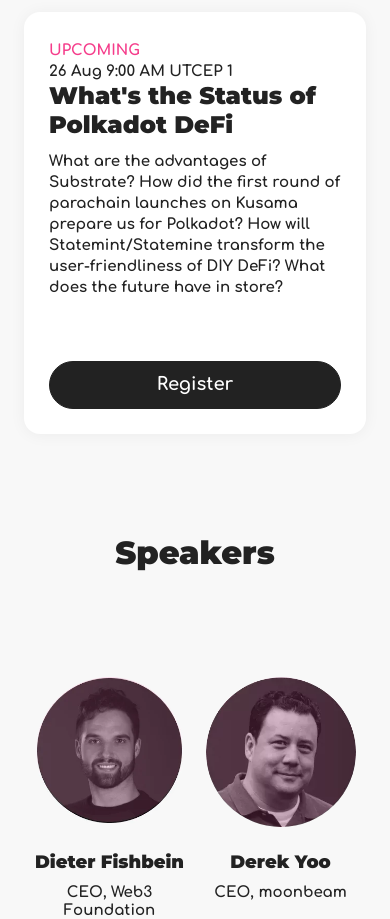
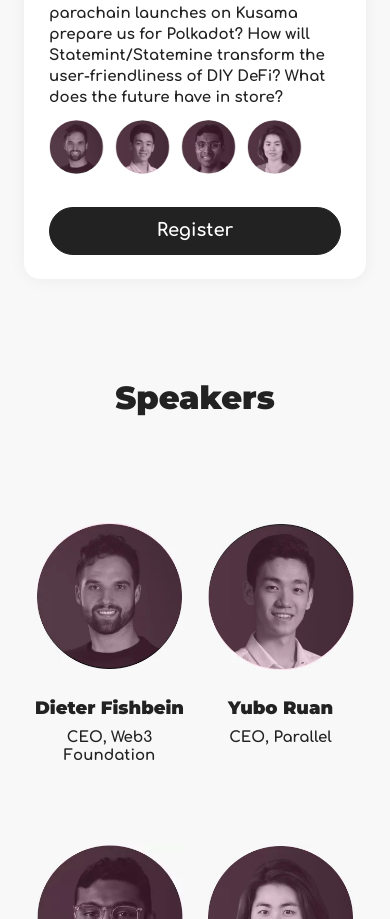
Before and after one commit to parallel-finance/polkadot-defi, a website: page index.html in a window 390 px wide. Shown: the part 1081-2000 px from the top of the page. Drawn offline with Linux system fonts and the light colour scheme.

Commit message:
Update QA details
Adding Speakers to Talks
Remplace Hero Main Image
Remplace section location

```diff
--- a/assets/styles/website/sections.scss
+++ b/assets/styles/website/sections.scss
@@ -139,9 +139,16 @@
         li {
           display:inline-block;
           margin-right:10px;
+          @include mobile {
+            margin-right:5px;
+          }
           img {
             max-width:60px;
             padding:0px;
+            @include mobile {
+              max-width:55px;
+            }
+            @include radius(50%);
           }
         }
       }
@@ -187,16 +194,12 @@
         margin:0px auto;
         width: 210px;
         height: 210px;
-        @include radius(50%);
         overflow:hidden;
         @include mobile {
           width:150px;
           height:150px;
         }
-        img {
-          width:100%;
-          height:auto;
-        }
+
       }
       &__description {
         padding:25px 0px 0px 0px;
--- a/index.html
+++ b/index.html
@@ -93,16 +93,6 @@
 			</div>
 		</section>
 
-		<section>
-			<div class="container">
-				<p class="center">
-					Polkadot DeFi is the first event focused on investing and building innovative<br>
-					DeFi projects in the Polkadot and Kusama ecosystem. It is a curated, <br>
-					thought-provoking, and impactful event featuring industry-leading <br>
-					founders, researchers, and developers.
-				</p>
-			</div>
-		</section>
 
 		<section class="talks" id="talks">
 			<div class="container center">
@@ -116,10 +106,16 @@
 						<p>What are the advantages of Substrate? How did the first round of parachain launches on Kusama prepare us for Polkadot? How will Statemint/Statemine transform the user-friendliness of DIY DeFi? What does the future have in store?</p>
 						<ul>
 							<li>
-								<img loading="lazy" class="lazyload" data-src="assets/images/gral/speakers/01.png" alt="">
+								<img loading="lazy" class="lazyload" data-src="assets/images/gral/speakers/dieter.webp" alt="">
 							</li>
 							<li>
-								<img loading="lazy" class="lazyload" data-src="assets/images/gral/speakers/02.png" alt="">
+								<img loading="lazy" class="lazyload" data-src="assets/images/gral/speakers/yubo.webp" alt="">
+							</li>
+							<li>
+								<img loading="lazy" class="lazyload" data-src="assets/images/gral/speakers/niraj.webp" alt="">
+							</li>
+							<li>
+								<img loading="lazy" class="lazyload" data-src="assets/images/gral/speakers/bette.webp" alt="">
 							</li>
 						</ul>
 						<a href="https://testnet.parallel.fi/" target="_blank" rel="noopener" class="btn solid" data-hover="float" >Register</a>
@@ -143,11 +139,11 @@
 					</div>
 					<div class="member">
 						<div class="member__image">
-							<img loading="lazy" class="lazyload" data-src="assets/images/gral/speakers/derek.webp"  width="210" height="205">
+							<img loading="lazy" class="lazyload" data-src="assets/images/gral/speakers/yubo.webp" alt="Yubo Ruan" width="210" height="205">
 						</div>
 						<div class="member__description center">
-							<h4>Derek Yoo</h4>
-							<h5>CEO, moonbeam</h5>
+							<h4>Yubo Ruan</h4>
+							<h5>CEO, Parallel</h5>
 						</div>
 					</div>
 					<div class="member">
@@ -170,11 +166,11 @@
 					</div>
 					<div class="member">
 						<div class="member__image">
-							<img loading="lazy" class="lazyload" data-src="assets/images/gral/speakers/yubo.webp" alt="Yubo Ruan" width="210" height="205">
+							<img loading="lazy" class="lazyload" data-src="assets/images/gral/speakers/derek.webp"  width="210" height="205">
 						</div>
 						<div class="member__description center">
-							<h4>Yubo Ruan</h4>
-							<h5>CEO, Parallel</h5>
+							<h4>Derek Yoo</h4>
+							<h5>CEO, moonbeam</h5>
 						</div>
 					</div>
 
@@ -252,6 +248,17 @@
 			</div>
 		</section>
 
+		<section>
+			<div class="container">
+				<p class="center">
+					Polkadot DeFi is the first event focused on investing and building innovative<br>
+					DeFi projects in the Polkadot and Kusama ecosystem. It is a curated, <br>
+					thought-provoking, and impactful event featuring industry-leading <br>
+					founders, researchers, and developers.
+				</p>
+			</div>
+		</section>
+
 		<section class="media">
 			<div class="container">
 
```
Also changed, not shown: assets/images/gral/header.webp, assets/styles/style.css, assets/styles/style.min.css, 1 other file.
